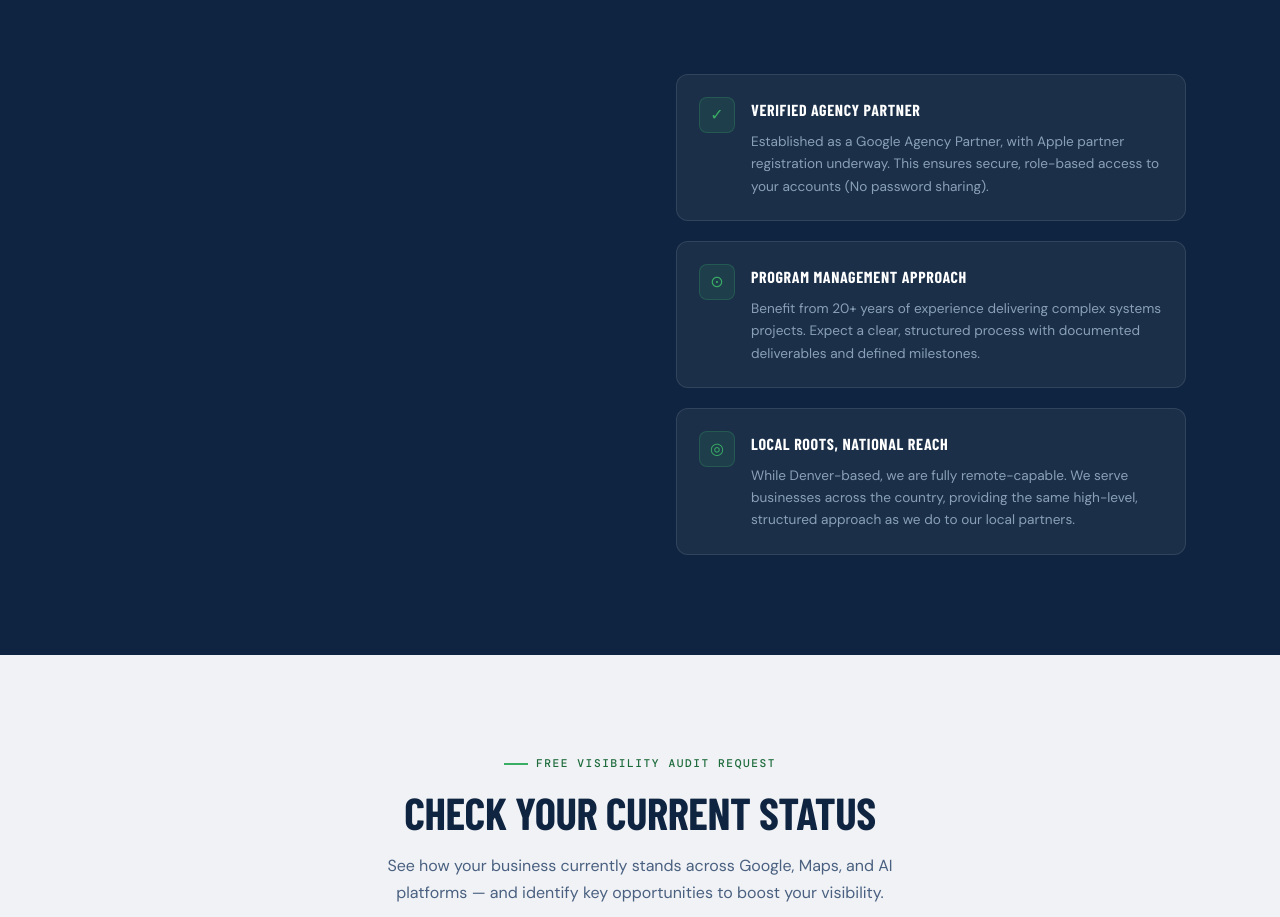
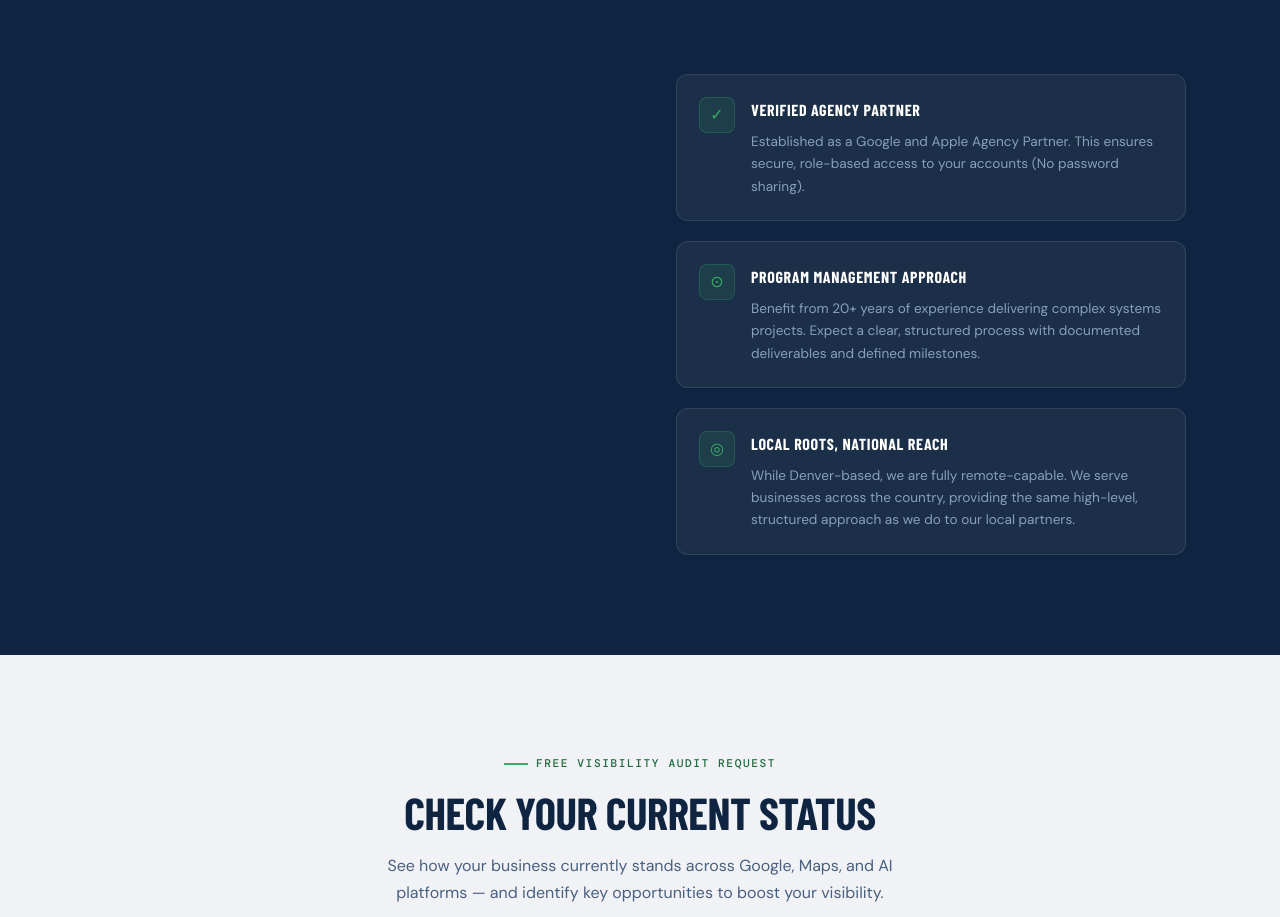
Before and after one commit to gvoll/PeaksLocal, a React (Vite) app: page / in a window 1280 px wide. Shown: the part 8780-9697 px from the top of the page. Built offline with nearby package versions, Linux system fonts and the light colour scheme; a web font is replaced by a local one; what @contentful/rich-text-types would draw is missing.

Commit message:
updated partner verbiage re Apple

```diff
--- a/src/components/About.jsx
+++ b/src/components/About.jsx
@@ -4,7 +4,7 @@ import ProcessFlow from './ProcessFlow.jsx';
 const callouts = [
   {
     title: 'Verified Agency Partner',
-    body: 'Established as a Google Agency Partner, with Apple partner registration underway. This ensures secure, role-based access to your accounts (No password sharing).',
+    body: 'Established as a Google and Apple Agency Partner. This ensures secure, role-based access to your accounts (No password sharing).',
     icon: '✓',
   },
   {
```
